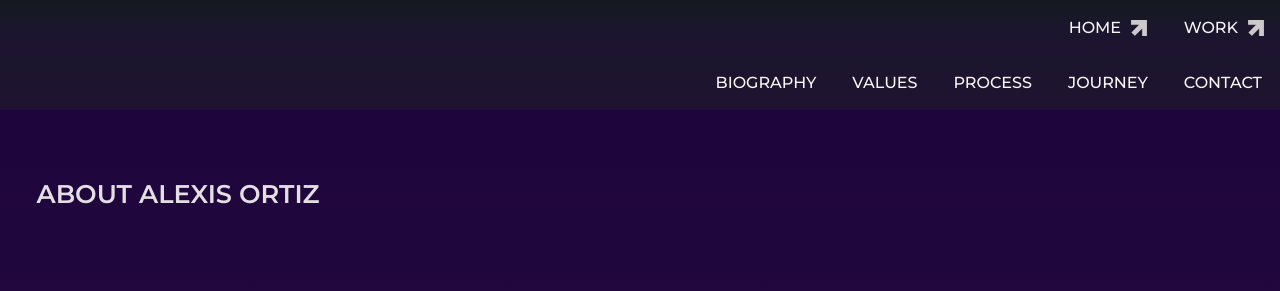
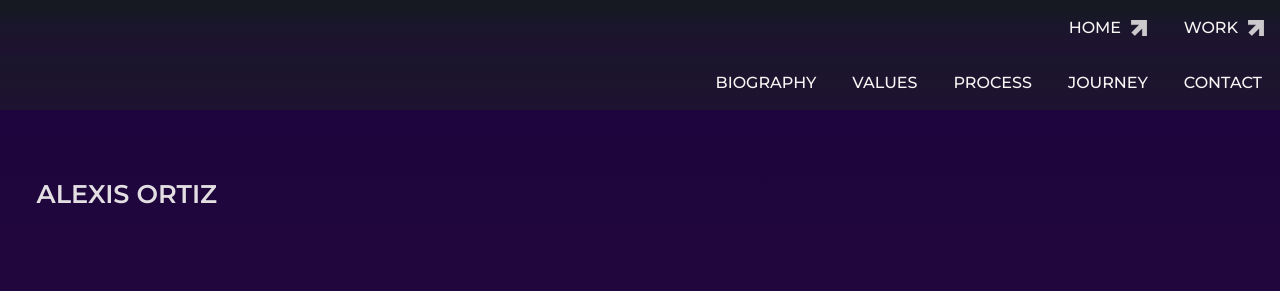
Before and after one commit to lexiortiz/about-landing-page, a plain HTML site: page index.html in a window 1280 px wide. Shown: the top 291 px of the page. Drawn offline with Linux system fonts and the light colour scheme.

Commit message:
Remove unnecessary code

```diff
--- a/index.html
+++ b/index.html
@@ -18,11 +18,8 @@
     <script type="text/javascript" src="/Javascript/app.js"></script>
   </head>
   <body>
-    <!-- HTML Follows BEM naming conventions
-  IDs are only used for sections to connect menu achors to sections -->
     <header class="page__header">
       <nav class="navbar__menu">
-        <!-- Navigation starts as empty UL that will be populated with JS -->
         <ul id="navbar__list">
           <ul>
             <li>
@@ -51,7 +48,7 @@
     </header>
     <main>
       <header class="main__hero" id="hero">
-        <p class="page-title">ABOUT ALEXIS ORTIZ</p>
+        <p class="page-title">ALEXIS ORTIZ</p>
         <h1>
           CREATING SOLUTIONS <br />
           THAT ENHANCE <br />
@@ -68,10 +65,6 @@
           </div>
         </div>
       </header>
-      <!-- Each Section has an ID (used for the anchor) and
-    a data attribute that will populate the li node.
-    Adding more sections will automatically populate nav.
-    The first section is set to active class by default -->
       <section id="section1" data-nav="1" class="your-active-class">
         <div class="landing__container">
           <h2>BIOGRAPHY</h2>
```
